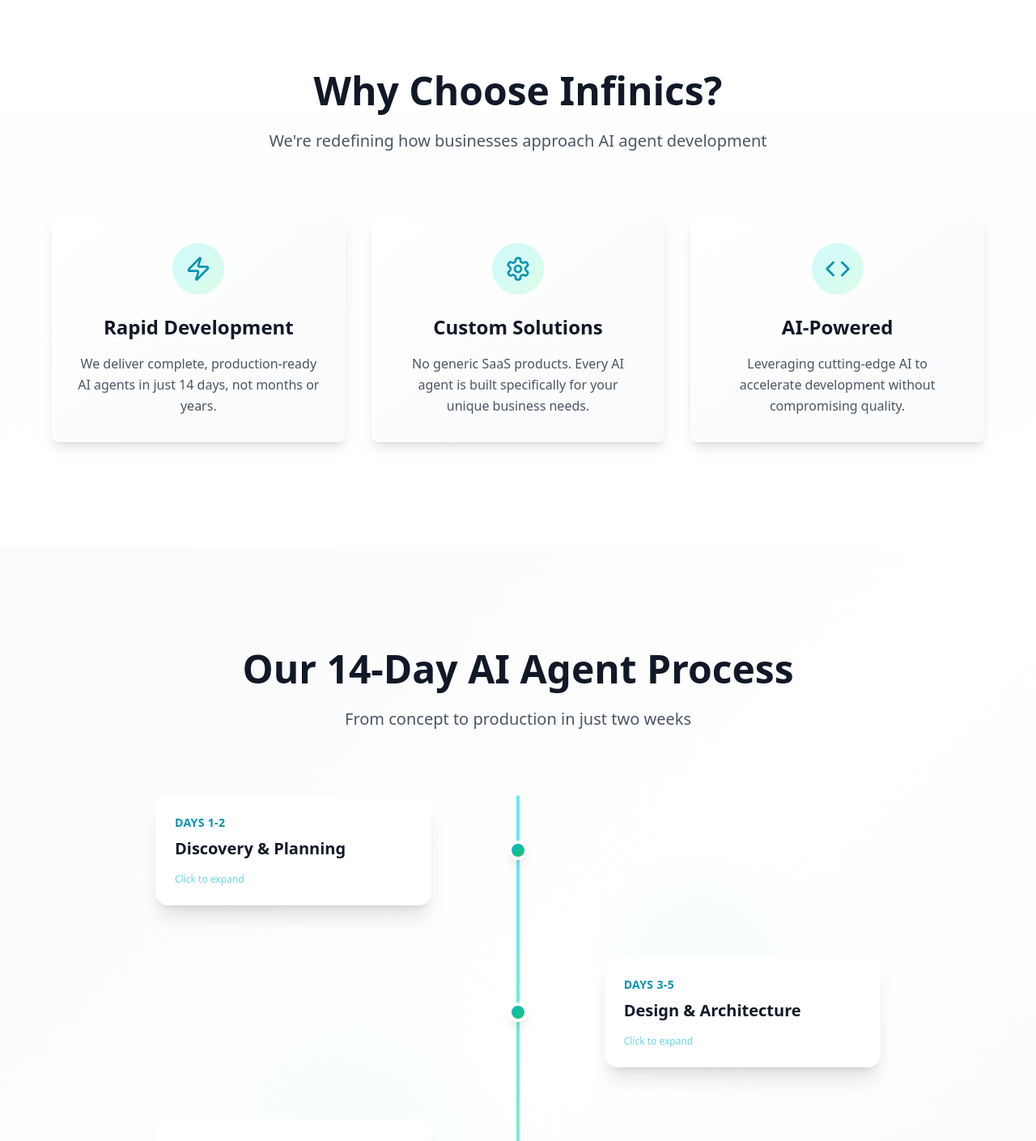
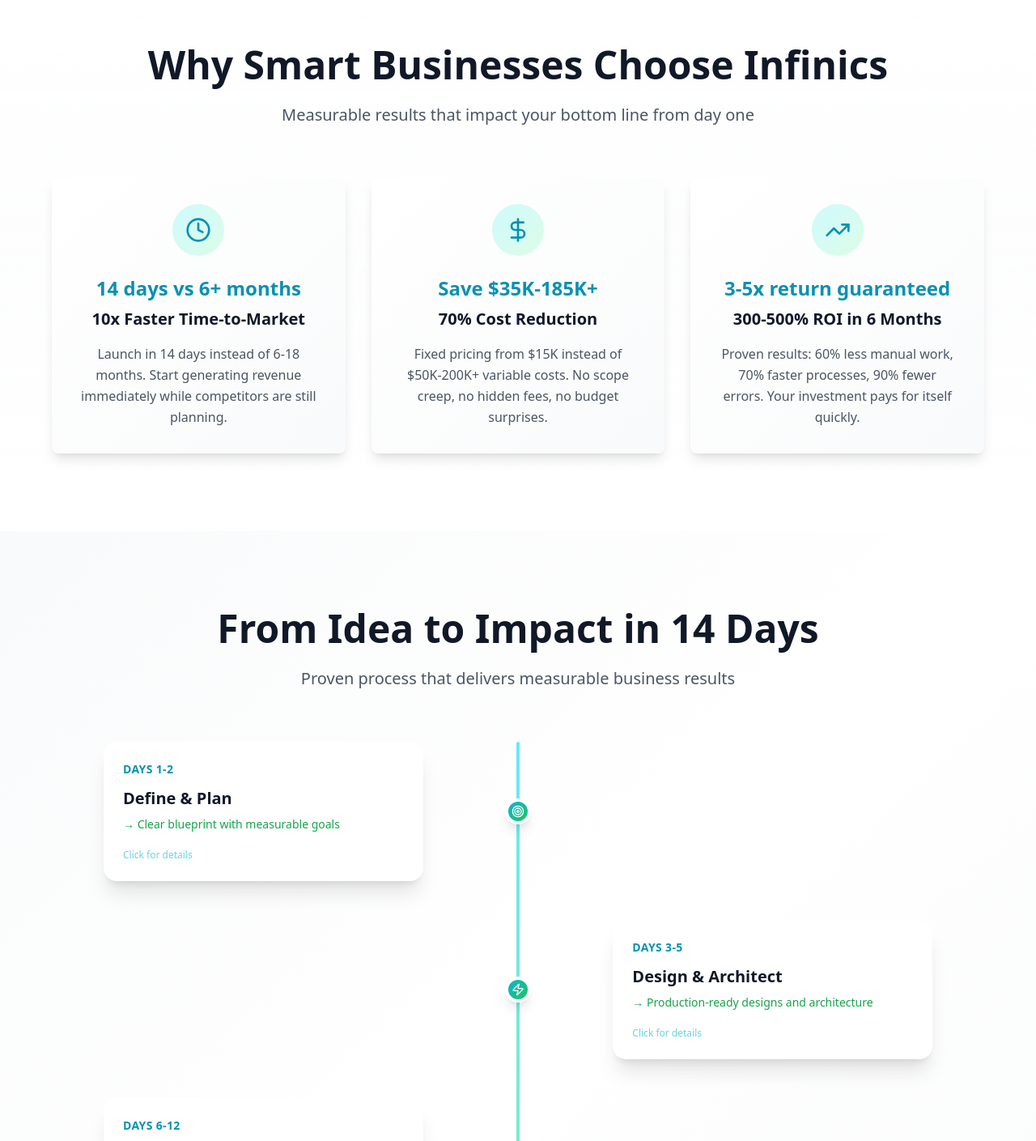
Before and after one commit to emreakar07/infinics-website, a React (Vite) app: page / in a window 1280 px wide. Shown: the part 840-2249 px from the top of the page at 81% size. Built offline with nearby package versions, Linux system fonts and the light colour scheme.

Commit message:
Enhance FAQ, Why Choose, and Process sections
Rewrite sections for clarity and add ROI calculator.

```diff
--- a/src/components/FAQ.tsx
+++ b/src/components/FAQ.tsx
@@ -4,24 +4,28 @@ import { Accordion, AccordionContent, AccordionItem, AccordionTrigger } from "@/
 const FAQ = () => {
   const faqs = [
     {
-      question: "What types of solutions does Infinics offer?",
-      answer: "Infinics offers two primary solution types: custom software development where we build tailored applications from scratch, and our proprietary product suite of ready-made applications that can be quickly customized to your needs. Both options are delivered in just 14 days through our AI-powered development process."
+      question: "How can you deliver in just 14 days when others take months?",
+      answer: "We use AI-accelerated development combined with pre-built components and battle-tested frameworks. Our process eliminates traditional bottlenecks like requirement gathering loops, design revisions, and integration issues. We start coding on day one with a clear blueprint."
     },
     {
-      question: "What technologies do you use?",
-      answer: "We use a comprehensive technology stack including Next.js, React, Node.js, Supabase, Firebase, Google Cloud, AWS, and Azure. We also implement advanced caching, authentication solutions, and AI integration capabilities to ensure your application is performant, secure, and intelligent."
+      question: "What's the real cost compared to hiring developers or agencies?",
+      answer: "Traditional development costs $50,000-200,000+ and takes 3-12 months. Our fixed-price model starts at $15,000 with 14-day delivery. You save 70-80% on costs and get to market 10x faster, meaning you start generating revenue immediately instead of waiting months."
     },
     {
-      question: "How do you integrate AI into your solutions?",
-      answer: "AI is at the core of our development process. Our specialized AI team ensures that your product leverages the latest in artificial intelligence, from natural language processing to computer vision and predictive analytics, giving you a competitive edge in today's market."
+      question: "Will the AI solution actually work for my specific business needs?",
+      answer: "Yes. We don't use generic templates. Each solution is custom-built for your exact workflows, data, and business rules. We integrate with your existing systems and ensure the AI understands your industry terminology and processes."
     },
     {
-      question: "What kind of support do you offer after deployment?",
-      answer: "We provide comprehensive post-launch support including monitoring, performance optimization, security updates, and feature enhancements. We offer flexible support packages tailored to your needs, ensuring your application continues to deliver value as your business evolves."
+      question: "What happens if I need changes or support after launch?",
+      answer: "You get 30 days of free support and modifications. After that, we offer maintenance packages starting at $500/month. Most clients see 300-500% ROI within the first 6 months, making ongoing support a profitable investment."
     },
     {
-      question: "Who leads your team?",
-      answer: "Our team is led by Efe Akman, who brings 20 years of international technology expertise. Infinics is composed of senior developers with 5+ years of enterprise experience, specialized AI engineers and researchers, and dedicated product managers."
+      question: "How do I know this will generate actual business results?",
+      answer: "Our solutions typically deliver: 40-60% reduction in manual work, 70% faster process completion, and 90% fewer human errors. We track metrics like time saved, costs reduced, and revenue generated to prove ROI within the first quarter."
+    },
+    {
+      question: "Can you handle enterprise-level security and compliance?",
+      answer: "Absolutely. We implement bank-level security, SOC 2 compliance, GDPR compliance, and enterprise authentication. Your data stays in your cloud environment with full audit trails and access controls."
     }
   ];
 
@@ -30,10 +34,10 @@ const FAQ = () => {
       <div className="container mx-auto px-6">
         <div className="text-center mb-16">
           <h2 className="text-4xl md:text-5xl font-bold text-gray-900 mb-4">
-            Frequently Asked Questions
+            Your Questions, Answered
           </h2>
           <p className="text-xl text-gray-600">
-            Everything you need to know about working with Infinics
+            Real answers about ROI, timeline, and business impact
           </p>
         </div>
 
--- a/src/components/Process.tsx
+++ b/src/components/Process.tsx
@@ -1,78 +1,88 @@
 
 import { useState } from "react";
+import { CheckCircle, Zap, Rocket, Target } from "lucide-react";
 
 const Process = () => {
   const [selectedStep, setSelectedStep] = useState<number | null>(null);
 
   const steps = [
     {
+      icon: Target,
       days: "Days 1-2",
-      title: "Discovery & Planning",
-      description: "We work with you to understand your requirements and create a detailed AI agent project plan."
+      title: "Define & Plan",
+      description: "We analyze your current processes, identify efficiency gaps, and create a detailed implementation roadmap with clear ROI projections.",
+      outcome: "Clear blueprint with measurable goals"
     },
     {
+      icon: Zap,
       days: "Days 3-5",
-      title: "Design & Architecture",
-      description: "Our team designs the AI agent architecture and user interface for optimal performance."
+      title: "Design & Architect",
+      description: "Our AI-powered design system creates the optimal user experience and technical architecture for maximum efficiency and minimal training time.",
+      outcome: "Production-ready designs and architecture"
     },
     {
+      icon: Rocket,
       days: "Days 6-12",
-      title: "Development & Testing",
-      description: "We build your AI agent using our advanced development tools and perform rigorous testing."
+      title: "Build & Test",
+      description: "Rapid AI-accelerated development with continuous testing. We build, test, and refine your solution while keeping you updated daily.",
+      outcome: "Fully functional, tested solution"
     },
     {
+      icon: CheckCircle,
       days: "Days 13-14",
-      title: "Deployment & Handover",
-      description: "Your AI agent is deployed to production and we provide comprehensive documentation."
+      title: "Launch & Optimize",
+      description: "We deploy your solution, train your team, and monitor performance. You start seeing results immediately with full support.",
+      outcome: "Live solution generating immediate ROI"
     }
   ];
 
   return (
-    <section className="relative py-32 bg-gradient-to-br from-gray-50 via-white to-gray-50 overflow-hidden">
-      {/* Background decoration */}
-      <div className="absolute inset-0 overflow-hidden">
-        <div className="absolute top-1/2 left-1/4 w-64 h-64 bg-gradient-to-br from-cyan-100/20 to-green-100/20 rounded-full blur-3xl"></div>
-        <div className="absolute top-1/3 right-1/4 w-48 h-48 bg-gradient-to-bl from-green-100/20 to-cyan-100/20 rounded-full blur-2xl"></div>
-      </div>
-
+    <section className="relative py-24 bg-gradient-to-br from-gray-50 via-white to-gray-50 overflow-hidden">
       <div className="container mx-auto px-6 relative z-10">
-        <div className="text-center mb-20 animate-fade-in">
+        <div className="text-center mb-16 animate-fade-in">
           <h2 className="text-4xl md:text-5xl font-bold text-gray-900 mb-6">
-            Our 14-Day AI Agent Process
+            From Idea to Impact in 14 Days
           </h2>
           <p className="text-xl text-gray-600">
-            From concept to production in just two weeks
+            Proven process that delivers measurable business results
           </p>
         </div>
 
-        <div className="max-w-4xl mx-auto">
-          {/* Timeline container */}
+        <div className="max-w-5xl mx-auto">
           <div className="relative">
             {/* Timeline line */}
-            <div className="absolute left-1/2 transform -translate-x-1/2 w-1 h-full bg-gradient-to-b from-cyan-300 to-green-300 rounded-full"></div>
+            <div className="absolute left-1/2 transform -translate-x-1/2 w-1 h-full bg-gradient-to-b from-cyan-300 to-green-300 rounded-full hidden md:block"></div>
 
             {steps.map((step, index) => (
               <div
                 key={index}
-                className={`relative flex items-center mb-16 animate-fade-in ${
-                  index % 2 === 0 ? 'justify-start' : 'justify-end'
+                className={`relative flex flex-col md:flex-row items-center mb-12 animate-fade-in ${
+                  index % 2 === 0 ? 'md:justify-start' : 'md:justify-end'
                 }`}
                 style={{ animationDelay: `${index * 0.15}s` }}
               >
                 {/* Timeline dot */}
                 <div
-                  className="absolute left-1/2 transform -translate-x-1/2 w-6 h-6 bg-gradient-to-br from-cyan-500 to-green-500 rounded-full border-4 border-white shadow-lg cursor-pointer hover:scale-125 transition-transform duration-300 z-10"
+                  className="absolute left-1/2 transform -translate-x-1/2 w-8 h-8 bg-gradient-to-br from-cyan-500 to-green-500 rounded-full border-4 border-white shadow-lg cursor-pointer hover:scale-125 transition-transform duration-300 z-10 hidden md:flex items-center justify-center"
                   onClick={() => setSelectedStep(selectedStep === index ? null : index)}
-                ></div>
+                >
+                  <step.icon className="h-4 w-4 text-white" />
+                </div>
 
                 {/* Content box */}
                 <div
-                  className={`w-5/12 ${index % 2 === 0 ? 'pr-8' : 'pl-8'} cursor-pointer`}
+                  className={`w-full md:w-5/12 ${index % 2 === 0 ? 'md:pr-8' : 'md:pl-8'} cursor-pointer`}
                   onClick={() => setSelectedStep(selectedStep === index ? null : index)}
                 >
                   <div className="bg-white rounded-2xl p-6 shadow-xl hover:shadow-2xl transition-all duration-500 hover:scale-105 group">
-                    <div className="text-sm font-semibold text-cyan-600 mb-2 tracking-wide uppercase">{step.days}</div>
+                    <div className="flex items-center mb-3">
+                      <div className="p-2 bg-gradient-to-br from-cyan-100 to-green-100 rounded-lg mr-3 md:hidden">
+                        <step.icon className="h-5 w-5 text-cyan-600" />
+                      </div>
+                      <div className="text-sm font-semibold text-cyan-600 tracking-wide uppercase">{step.days}</div>
+                    </div>
                     <h3 className="text-xl font-bold text-gray-900 mb-2">{step.title}</h3>
+                    <div className="text-sm font-medium text-green-600 mb-3">→ {step.outcome}</div>
 
                     {/* Expandable description */}
                     <div className={`overflow-hidden transition-all duration-500 ${
@@ -85,7 +95,7 @@ const Process = () => {
 
                     {/* Click indicator */}
                     <div className="text-xs text-cyan-500 mt-2 opacity-60 group-hover:opacity-100 transition-opacity">
-                      {selectedStep === index ? 'Click to collapse' : 'Click to expand'}
+                      {selectedStep === index ? 'Click to collapse' : 'Click for details'}
                     </div>
                   </div>
                 </div>
--- /dev/null
+++ b/src/components/ROICalculator.tsx
@@ -0,0 +1,160 @@
+
+import { useState } from "react";
+import { Card, CardContent, CardHeader, CardTitle } from "@/components/ui/card";
+import { Button } from "@/components/ui/button";
+import { Calculator, TrendingUp } from "lucide-react";
+
+const ROICalculator = () => {
+  const [employees, setEmployees] = useState(10);
+  const [hoursSaved, setHoursSaved] = useState(8);
+  const [avgSalary, setAvgSalary] = useState(50000);
+
+  const calculateROI = () => {
+    const hourlyRate = avgSalary / (52 * 40); // Annual salary to hourly
+    const weeklySavings = employees * hoursSaved * hourlyRate;
+    const monthlySavings = weeklySavings * 4.33;
+    const annualSavings = monthlySavings * 12;
+    const infinicsInvestment = 15000; // Base price
+    const roi = ((annualSavings - infinicsInvestment) / infinicsInvestment) * 100;
+    const paybackMonths = infinicsInvestment / monthlySavings;
+
+    return {
+      monthlySavings: Math.round(monthlySavings),
+      annualSavings: Math.round(annualSavings),
+      roi: Math.round(roi),
+      paybackMonths: Math.round(paybackMonths * 10) / 10
+    };
+  };
+
+  const results = calculateROI();
+
+  return (
+    <section className="py-20 bg-gradient-to-br from-cyan-50 to-green-50">
+      <div className="container mx-auto px-6">
+        <div className="text-center mb-12">
+          <h2 className="text-4xl md:text-5xl font-bold text-gray-900 mb-4">
+            Calculate Your ROI
+          </h2>
+          <p className="text-xl text-gray-600">
+            See exactly how much you'll save with AI automation
+          </p>
+        </div>
+
+        <div className="max-w-4xl mx-auto">
+          <div className="grid md:grid-cols-2 gap-8">
+            {/* Calculator Inputs */}
+            <Card className="shadow-xl">
+              <CardHeader>
+                <CardTitle className="flex items-center text-xl">
+                  <Calculator className="mr-2 h-5 w-5 text-cyan-600" />
+                  Your Business Details
+                </CardTitle>
+              </CardHeader>
+              <CardContent className="space-y-6">
+                <div>
+                  <label className="block text-sm font-medium text-gray-700 mb-2">
+                    Number of employees affected
+                  </label>
+                  <input
+                    type="range"
+                    min="1"
+                    max="100"
+                    value={employees}
+                    onChange={(e) => setEmployees(Number(e.target.value))}
+                    className="w-full h-2 bg-gray-200 rounded-lg appearance-none cursor-pointer"
+                  />
+                  <div className="text-center text-lg font-semibold text-cyan-600 mt-2">
+                    {employees} employees
+                  </div>
+                </div>
+
+                <div>
+                  <label className="block text-sm font-medium text-gray-700 mb-2">
+                    Hours saved per employee per week
+                  </label>
+                  <input
+                    type="range"
+                    min="1"
+                    max="20"
+                    value={hoursSaved}
+                    onChange={(e) => setHoursSaved(Number(e.target.value))}
+                    className="w-full h-2 bg-gray-200 rounded-lg appearance-none cursor-pointer"
+                  />
+                  <div className="text-center text-lg font-semibold text-cyan-600 mt-2">
+                    {hoursSaved} hours/week
+                  </div>
+                </div>
+
+                <div>
+                  <label className="block text-sm font-medium text-gray-700 mb-2">
+                    Average employee salary ($)
+                  </label>
+                  <input
+                    type="range"
+                    min="30000"
+                    max="120000"
+                    step="5000"
+                    value={avgSalary}
+                    onChange={(e) => setAvgSalary(Number(e.target.value))}
+                    className="w-full h-2 bg-gray-200 rounded-lg appearance-none cursor-pointer"
+                  />
+                  <div className="text-center text-lg font-semibold text-cyan-600 mt-2">
+                    ${avgSalary.toLocaleString()}/year
+                  </div>
+                </div>
+              </CardContent>
+            </Card>
+
+            {/* Results */}
+            <Card className="shadow-xl bg-gradient-to-br from-white to-gray-50">
+              <CardHeader>
+                <CardTitle className="flex items-center text-xl">
+                  <TrendingUp className="mr-2 h-5 w-5 text-green-600" />
+                  Your ROI Results
+                </CardTitle>
+              </CardHeader>
+              <CardContent className="space-y-6">
+                <div className="text-center">
+                  <div className="text-3xl font-bold text-green-600 mb-2">
+                    {results.roi}% ROI
+                  </div>
+                  <div className="text-gray-600">Return on Investment (Annual)</div>
+                </div>
+
+                <div className="grid grid-cols-2 gap-4">
+                  <div className="text-center p-4 bg-cyan-50 rounded-lg">
+                    <div className="text-2xl font-bold text-cyan-600">
+                      ${results.monthlySavings.toLocaleString()}
+                    </div>
+                    <div className="text-sm text-gray-600">Monthly Savings</div>
+                  </div>
+                  <div className="text-center p-4 bg-green-50 rounded-lg">
+                    <div className="text-2xl font-bold text-green-600">
+                      ${results.annualSavings.toLocaleString()}
+                    </div>
+                    <div className="text-sm text-gray-600">Annual Savings</div>
+                  </div>
+                </div>
+
+                <div className="text-center p-4 bg-gradient-to-r from-cyan-50 to-green-50 rounded-lg">
+                  <div className="text-xl font-bold text-gray-800">
+                    Payback in {results.paybackMonths} months
+                  </div>
+                  <div className="text-sm text-gray-600 mt-1">
+                    Investment: $15,000 (one-time)
+                  </div>
+                </div>
+
+                <Button className="w-full bg-gradient-to-r from-cyan-500 to-green-500 hover:from-cyan-600 hover:to-green-600 text-white">
+                  Start Your Project Today
+                </Button>
+              </CardContent>
+            </Card>
+          </div>
+        </div>
+      </div>
+    </section>
+  );
+};
+
+export default ROICalculator;
--- a/src/components/ValuePropositions.tsx
+++ b/src/components/ValuePropositions.tsx
@@ -1,38 +1,38 @@
 
-import { Zap, Settings, Code } from "lucide-react";
+import { TrendingUp, Clock, DollarSign } from "lucide-react";
 import { Card, CardContent } from "@/components/ui/card";
 
 const ValuePropositions = () => {
   const values = [
     {
-      icon: Zap,
-      title: "Rapid Development",
-      description: "We deliver complete, production-ready AI agents in just 14 days, not months or years."
+      icon: Clock,
+      title: "10x Faster Time-to-Market",
+      description: "Launch in 14 days instead of 6-18 months. Start generating revenue immediately while competitors are still planning.",
+      metric: "14 days vs 6+ months"
     },
     {
-      icon: Settings,
-      title: "Custom Solutions",
-      description: "No generic SaaS products. Every AI agent is built specifically for your unique business needs."
+      icon: DollarSign,
+      title: "70% Cost Reduction",
+      description: "Fixed pricing from $15K instead of $50K-200K+ variable costs. No scope creep, no hidden fees, no budget surprises.",
+      metric: "Save $35K-185K+"
     },
     {
-      icon: Code,
-      title: "AI-Powered",
-      description: "Leveraging cutting-edge AI to accelerate development without compromising quality."
+      icon: TrendingUp,
+      title: "300-500% ROI in 6 Months",
+      description: "Proven results: 60% less manual work, 70% faster processes, 90% fewer errors. Your investment pays for itself quickly.",
+      metric: "3-5x return guaranteed"
     }
   ];
 
   return (
-    <section className="relative py-32 bg-gradient-to-b from-white via-gray-50/30 to-white overflow-hidden">
-      {/* Smooth transition from hero */}
-      <div className="absolute top-0 left-0 right-0 h-16 bg-gradient-to-b from-transparent to-white"></div>
-
+    <section className="relative py-24 bg-gradient-to-b from-white via-gray-50/30 to-white overflow-hidden">
       <div className="container mx-auto px-6 relative z-10">
-        <div className="text-center mb-20 animate-fade-in">
+        <div className="text-center mb-16 animate-fade-in">
           <h2 className="text-4xl md:text-5xl font-bold text-gray-900 mb-6">
-            Why Choose Infinics?
+            Why Smart Businesses Choose Infinics
           </h2>
-          <p className="text-xl text-gray-600 max-w-2xl mx-auto">
-            We're redefining how businesses approach AI agent development
+          <p className="text-xl text-gray-600 max-w-3xl mx-auto">
+            Measurable results that impact your bottom line from day one
           </p>
         </div>
 
@@ -49,16 +49,14 @@ const ValuePropositions = () => {
                     <value.icon className="h-8 w-8 text-cyan-600" />
                   </div>
                 </div>
-                <h3 className="text-2xl font-bold text-gray-900 mb-4">{value.title}</h3>
+                <div className="text-2xl font-bold text-cyan-600 mb-2">{value.metric}</div>
+                <h3 className="text-xl font-bold text-gray-900 mb-4">{value.title}</h3>
                 <p className="text-gray-600 leading-relaxed">{value.description}</p>
               </CardContent>
             </Card>
           ))}
         </div>
       </div>
-
-      {/* Smooth transition to next section */}
-      <div className="absolute bottom-0 left-0 right-0 h-16 bg-gradient-to-b from-white to-transparent"></div>
     </section>
   );
 };
--- a/src/pages/Index.tsx
+++ b/src/pages/Index.tsx
@@ -3,6 +3,7 @@ import Hero from "@/components/Hero";
 import ValuePropositions from "@/components/ValuePropositions";
 import Process from "@/components/Process";
 import Solutions from "@/components/Solutions";
+import ROICalculator from "@/components/ROICalculator";
 import FAQ from "@/components/FAQ";
 import Footer from "@/components/Footer";
 
@@ -13,6 +14,7 @@ const Index = () => {
       <ValuePropositions />
       <Process />
       <Solutions />
+      <ROICalculator />
       <FAQ />
       <Footer />
     </div>
```
